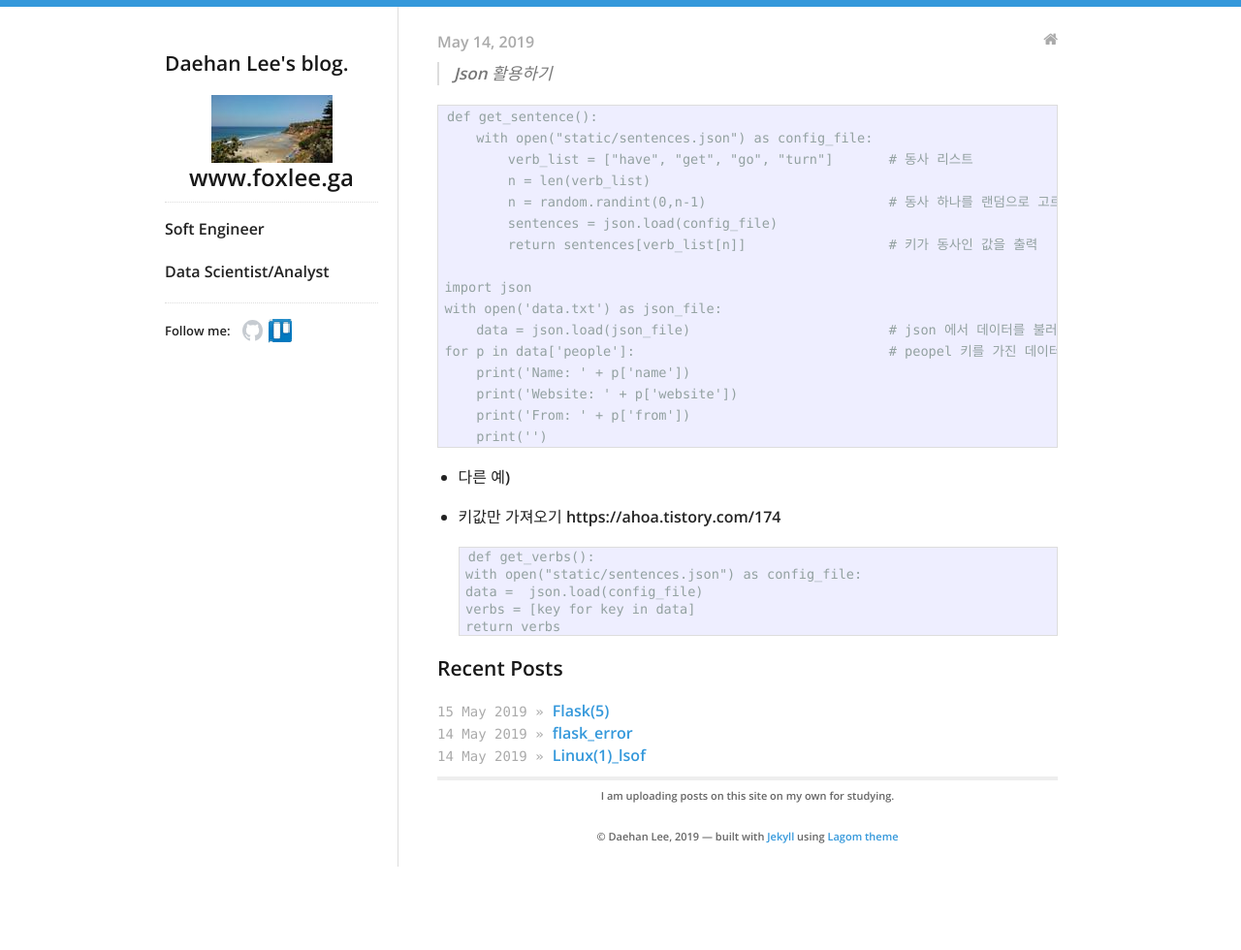
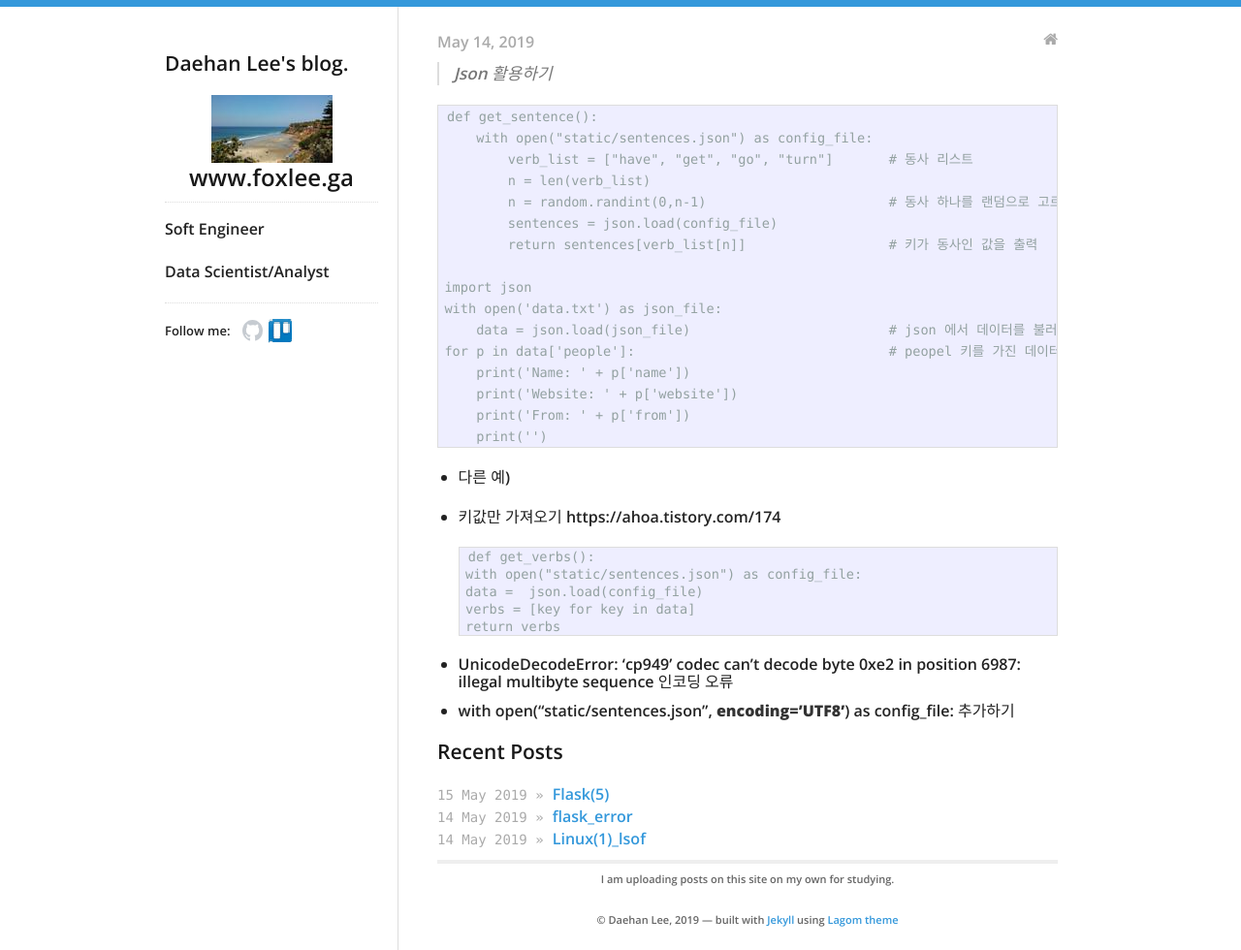
Before and after one commit to daehan0226/Study, a Jekyll site: the page built from _posts/2019-05-14-Json.md, in a window 1280 px wide. Shown: the whole page at 97% size. Built offline with Jekyll 4.4.1, drawn with Linux system fonts in a browser that asks for light colours; before the commit the page ends 907 px from its top, so only the background shows below that.

Commit message:
Update 2019-05-14-Json.md

```diff
--- a/_posts/2019-05-14-Json.md
+++ b/_posts/2019-05-14-Json.md
@@ -36,3 +36,6 @@ categories:
       data =  json.load(config_file)
       verbs = [key for key in data]
       return verbs
+
+* UnicodeDecodeError: 'cp949' codec can't decode byte 0xe2 in position 6987: illegal multibyte sequence 인코딩 오류
+* with open("static/sentences.json", **encoding='UTF8'**) as config_file:  추가하기
```
